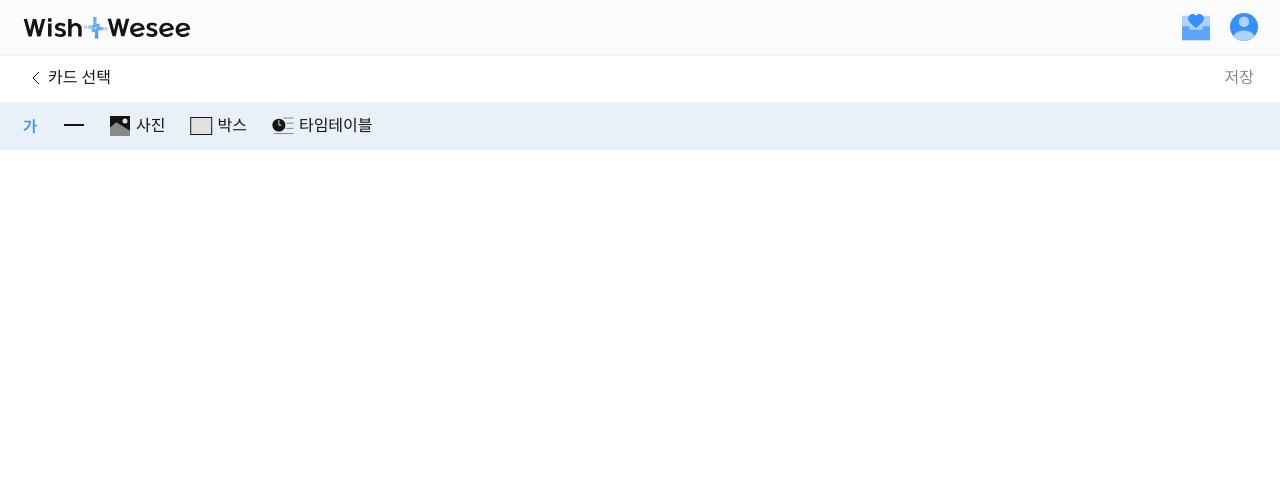
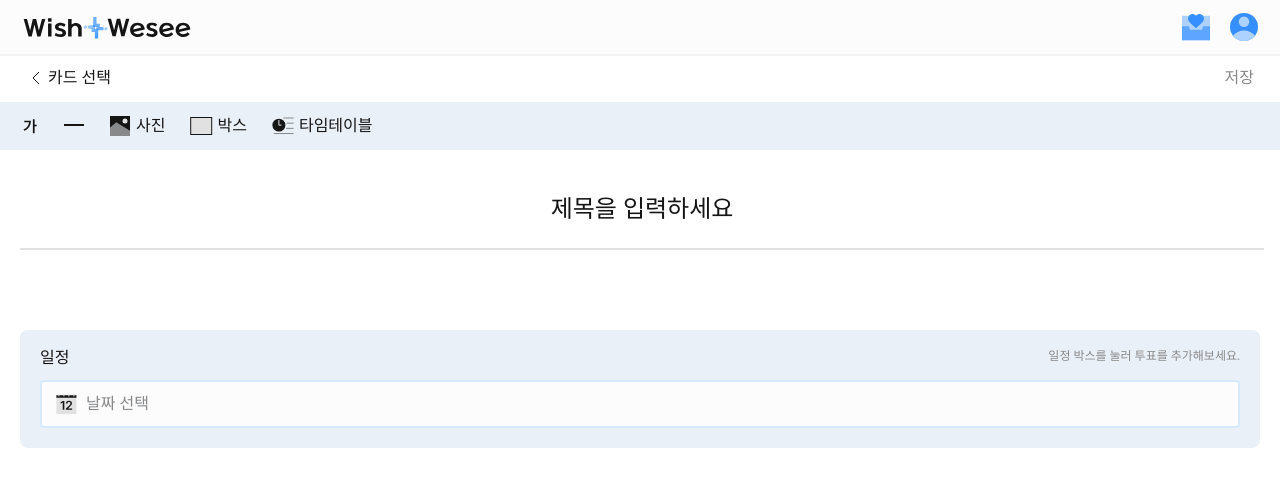
Before and after one commit to WishWesee/Client, a React (Vite) app: page /write in a window 1280 px wide. Shown: the top 486 px of the page. Built offline with nearby package versions, Linux system fonts and the light colour scheme; a web font is replaced by a local one.

Commit message:
feat: 달력 컴퍼넌트

```diff
--- a/package.json
+++ b/package.json
@@ -16,6 +16,7 @@
     "install": "^0.13.0",
     "npm": "^11.0.0",
     "react": "^18.3.1",
+    "react-calendar": "^5.1.0",
     "react-dom": "^18.3.1",
     "react-router-dom": "^6.28.1",
     "react-transition-group": "^4.4.5",
--- /dev/null
+++ b/src/components/invitationWrite/InvitationWriteCalendar.tsx
@@ -0,0 +1,23 @@
+import Calendar from "@assets/icons/화면GUI_Full/2424_Default/Calendar.svg?react";
+import * as S from "@styles/invitationWrite/invitationWriteCalendar";
+import { useState } from "react";
+import InvitationWriteCalendarModal from "./InvitationWriteCalendarModal";
+
+const InvitationWriteCalendar = () => {
+  const [isShowModal, setIsShowModal] = useState<boolean>(false);
+  return (
+    <S.Container>
+      <S.TitleContainer>
+        <S.Label>일정</S.Label>
+        <S.Text>일정 박스를 눌러 투표를 추가해보세요.</S.Text>
+      </S.TitleContainer>
+      <S.SelectDateButton onClick={() => setIsShowModal(!isShowModal)}>
+        <Calendar />
+        <S.ButtonText>날짜 선택</S.ButtonText>
+      </S.SelectDateButton>
+      {isShowModal && <InvitationWriteCalendarModal />}
+    </S.Container>
+  );
+};
+
+export default InvitationWriteCalendar;
--- /dev/null
+++ b/src/components/invitationWrite/InvitationWriteCalendarModal.tsx
@@ -0,0 +1,28 @@
+import * as S from "@styles/invitationWrite/invitationWriteCalendarModal";
+import { useState } from "react";
+
+type ValuePiece = Date | null;
+type Value = ValuePiece | [ValuePiece, ValuePiece];
+
+const InvitationWriteCalendarModal = () => {
+  const today = new Date();
+  const [date, setDate] = useState<Value>(today);
+
+  const handleDateChange = (newDate: Value) => {
+    setDate(newDate);
+  };
+  return (
+    <S.Container>
+      <S.StyledCalendar
+        value={date}
+        onChange={handleDateChange}
+        formatDay={(locale, date) => date.getDate().toString()} // 날짜 포맷을 숫자로만 표시
+        calendarType="gregory" // 일요일 부터 시작
+        showNeighboringMonth={false} // 전달, 다음달 날짜 숨기기
+        minDetail="year" // 10년단위 년도 숨기기
+      />
+    </S.Container>
+  );
+};
+
+export default InvitationWriteCalendarModal;
--- /dev/null
+++ b/src/components/invitationWrite/InvitationWriteComponent.tsx
@@ -0,0 +1,13 @@
+import * as S from "@styles/invitationWrite/invitationWriteComponent";
+import InvitationWriteCalendar from "./invitationWriteCalendar";
+
+const InvitationWriteComponent = () => {
+  return (
+    <S.Container>
+      <S.TitleInput placeholder="제목을 입력하세요" />
+      <InvitationWriteCalendar />
+    </S.Container>
+  );
+};
+
+export default InvitationWriteComponent;
--- a/src/components/invitationWrite/InvitationWriteToolBar.tsx
+++ b/src/components/invitationWrite/InvitationWriteToolBar.tsx
@@ -3,7 +3,7 @@ import * as S from "@styles/invitationWrite/invitationWriteToolBar";
 import { useState } from "react";
 
 const InvitationWriteToolBar = () => {
-  const [selectedTool, setSelectedTool] = useState<number>(0);
+  const [selectedTool, setSelectedTool] = useState<number>();
   return (
     <S.Container>
       {TOOLBARICONLIST.map((item, index) => (
--- a/src/pages/InvitationWritePage.tsx
+++ b/src/pages/InvitationWritePage.tsx
@@ -1,3 +1,4 @@
+import InvitationWriteComponent from "@/components/invitationWrite/InvitationWriteComponent";
 import InvitationWriteHeader from "@/components/invitationWrite/InvitationWriteHeader";
 import InvitationWriteToolBar from "@/components/invitationWrite/InvitationWriteToolBar";
 import * as S from "@styles/invitationWrite/invitationWritePage";
@@ -14,6 +15,7 @@ const InvitationWritePage = () => {
         isEnable={isButtonEnable}
       />
       <InvitationWriteToolBar />
+      <InvitationWriteComponent />
     </S.Container>
   );
 };
--- /dev/null
+++ b/src/styles/invitationWrite/invitationWriteCalendar.ts
@@ -0,0 +1,48 @@
+import styled from "styled-components";
+
+export const Container = styled.div`
+  position: relative;
+  display: flex;
+  background-color: var(--Blue5);
+  border-radius: 8px;
+  padding: 20px;
+  margin-top: 80px;
+  flex-direction: column;
+`;
+
+export const TitleContainer = styled.div`
+  display: flex;
+  width: 100%;
+  height: fit-content;
+  justify-content: space-between;
+`;
+
+export const Label = styled.p`
+  font: var(--Selected-BtnName-FileName);
+  color: var(--Black);
+  margin: 0;
+`;
+
+export const Text = styled.p`
+  font: var(--AdditionalText);
+  color: var(--Gray40);
+  margin: 0;
+`;
+
+export const SelectDateButton = styled.button`
+  display: flex;
+  margin-top: 14px;
+  height: 48px;
+  padding: 12px;
+  align-items: center;
+  gap: 8px;
+  border-radius: 4px;
+  border: 2px solid var(--Blue-10, #d7e9ff);
+  background: var(--White, #fcfcfd);
+  cursor: pointer;
+`;
+
+export const ButtonText = styled.p`
+  font: var(--Unselected-Field-rNBLeft);
+  color: var(--Gray40);
+`;
--- /dev/null
+++ b/src/styles/invitationWrite/invitationWriteCalendarModal.ts
@@ -0,0 +1,90 @@
+import Calendar from "react-calendar";
+import styled from "styled-components";
+
+export const Container = styled.div`
+  position: absolute;
+  display: flex;
+  top: calc(100% - 12px);
+  left: 20px;
+  width: 310px;
+  height: fit-content;
+  padding: 24px;
+  box-sizing: border-box;
+  flex-direction: column;
+  align-items: center;
+  border-radius: 4px;
+  border: 2px solid var(--Blue10);
+  background: var(--White);
+  box-shadow: 0px 0px 4px 0px rgba(0, 0, 0, 0.25);
+`;
+
+export const StyledCalendar = styled(Calendar)`
+  width: 100%;
+  height: 100%;
+
+  .react-calendar {
+    width: 100%;
+    border: none;
+    background: var(--White);
+  }
+
+  .react-calendar__month-view__weekdays abbr {
+    text-decoration: none;
+    font: var(--Selected-BtnName-FileName);
+    color: var(--Black);
+  }
+
+  .react-calendar__navigation {
+    display: flex;
+    height: 30px;
+    margin-bottom: 20px;
+    border: none;
+    font-family: Noto_Sans;
+    font-weight: 700;
+    font-size: 20px;
+    align-items: center;
+
+    button {
+      border: none;
+      background: none;
+      font: var(--Selected-BtnName-FileName);
+    }
+
+    .react-calendar__navigation__prev2-button,
+    .react-calendar__navigation__next2-button {
+      display: none;
+    }
+  }
+
+  .react-calendar__month-view__weekdays__weekday {
+    text-align: center;
+    font-family: Noto_Sans;
+    font-weight: 500;
+    font-size: 14px;
+    margin-bottom: 8px;
+
+    abbr {
+      text-decoration: none;
+    }
+  }
+
+  .react-calendar__tile {
+    text-align: center;
+    padding: 10px 0;
+    font: var(--Unselected-Field-rNBLeft);
+    background: none;
+    border: none;
+    outline: none;
+
+    &--now {
+      font: var(--BoldProperty-rNBRight);
+    }
+
+    &--active {
+      background-color: var(--Primary);
+      color: white !important;
+      font: var(--Selected-BtnName-FileName);
+      border-radius: 50%;
+    }
+  }
+`;
--- /dev/null
+++ b/src/styles/invitationWrite/invitationWriteComponent.ts
@@ -0,0 +1,27 @@
+import styled from "styled-components";
+
+export const Container = styled.div`
+  margin-top: 96px;
+  display: flex;
+  flex-direction: column;
+  padding: 20px;
+`;
+
+export const TitleInput = styled.input`
+  border: none;
+  width: 100%;
+  height: 76px;
+  border-bottom: 2px solid var(--Gray10);
+  text-align: center;
+  color: var(--Black);
+  font: var(--TitleText);
+
+  &::placeholder {
+    color: var(--Black);
+    font: var(--TitleText);
+  }
+
+  &:focus {
+    outline: none;
+  }
+`;
--- a/src/styles/invitationWrite/invitationWriteToolBar.ts
+++ b/src/styles/invitationWrite/invitationWriteToolBar.ts
@@ -20,6 +20,7 @@ export const ToolButton = styled.button`
   background-color: var(--Blue5);
   border: none;
   padding: 0;
+  cursor: pointer;
 `;
 
 export const ToolButtonText = styled.p<{ $isActive: boolean }>`
```
Also changed, not shown: 1 other file (tests, documents, lock files or other folders).
